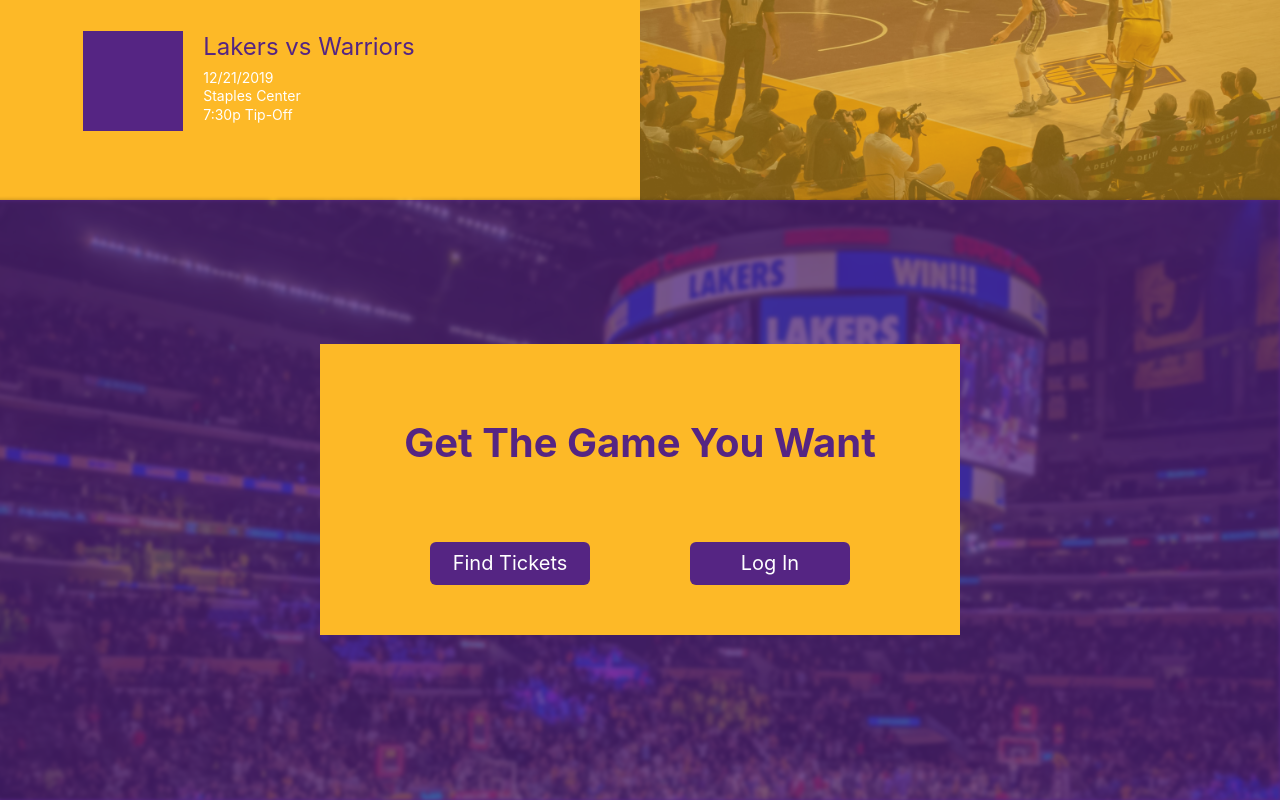
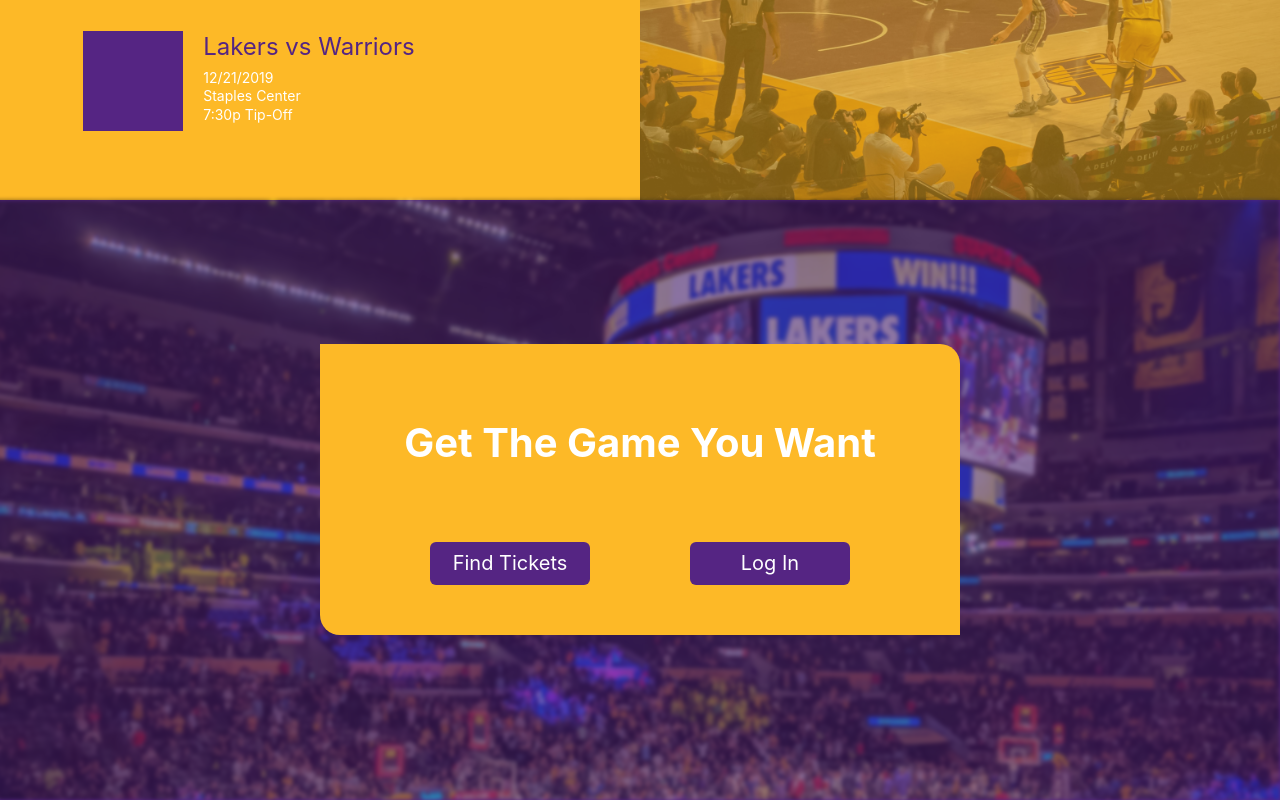
Before and after one commit to matrayu/lakeshow-app, a React (Create React App) app: page / in a window 1280 px wide. Shown: the part 2156-2956 px from the top of the page. Built offline with nearby package versions, Linux system fonts and the light colour scheme.

Commit message:
Updated footer buttons and style

```diff
--- a/src/components/HomeFooter/HomeFooter.css
+++ b/src/components/HomeFooter/HomeFooter.css
@@ -10,8 +10,9 @@
     background-repeat: no-repeat;
     background-size: cover;
     margin-left: -40px;
-    opacity: 0.3;
+    opacity: 0.5;
     background-image: url('../../images/LakeshowTickets/2018-1004_221255.jpg');
+    background-color: #552583;
 }
 
 .get_tickets.container {
@@ -21,26 +22,28 @@
     top: 2500px;
     right: 25%;
     text-align: center;
+    border-radius: 0 20px 0 20px;
 }
 
-.HomeFooter.btn_grp{
+.HomeFooter.form__btns{
     color: white;
     text-align: center;
-    background-color: #FDB927;
+    background-color: #552583;
 }
 
-.HomeFooter>button {
+.get_tickets>button {
     width: 25%;
     margin: 0 50px 50px 50px;
     padding: 10px;
     font-size: 20px;
     border-radius: 6px;
     background-color: #552583;
+    color: white;
 }
 
 .get_tickets>h1 {
     font-size: 40px;
     font-weight: bold;
     padding: 46px;
-    color: #552583;
+    color: white;
 }
--- a/src/components/HomeFooter/HomeFooter.js
+++ b/src/components/HomeFooter/HomeFooter.js
@@ -8,10 +8,8 @@
                 <div className='HomeFooter bg_img'></div>
                 <div className='get_tickets container'>
                     <h1>Get The Game You Want</h1>
-                    <div className='HomeFooter btn_grp'>
-                        <button>Find Tickets</button>
-                        <button><a href='/login'>Log In</a></button>
-                    </div>
+                    <button>Find Tickets</button>
+                    <button><a href='/login'>Log In</a></button>
                 </div>
             </section>
         )
```
